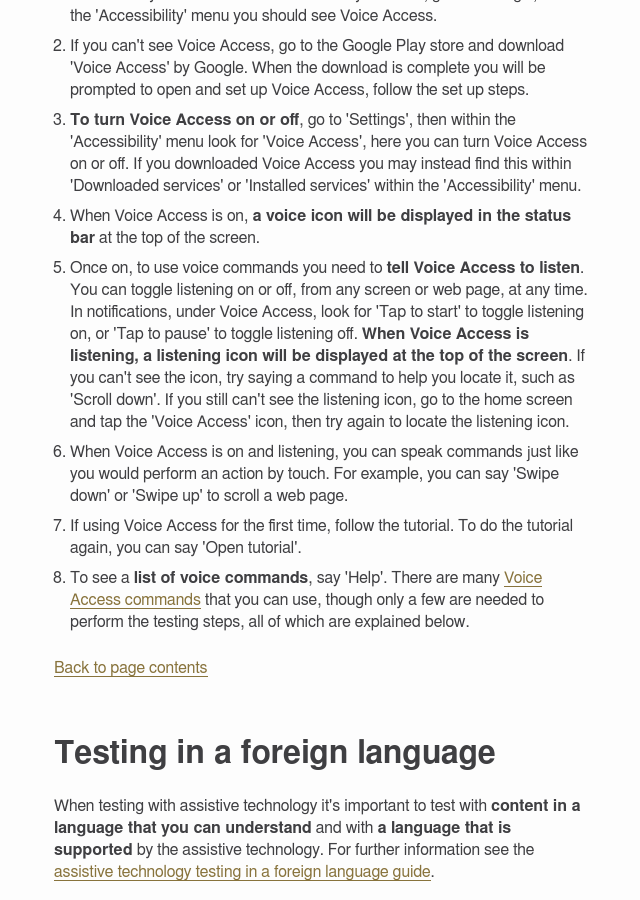
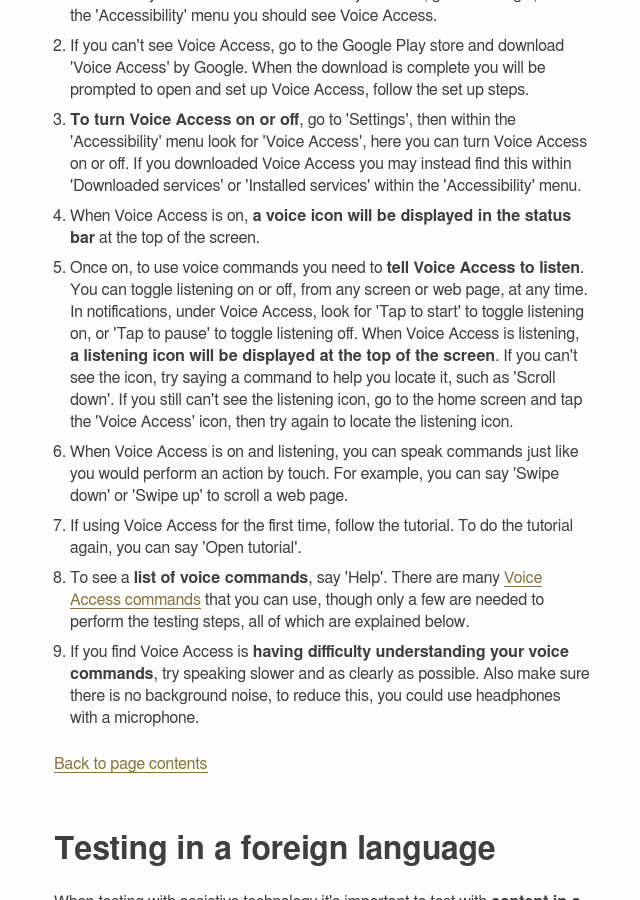
Before and after one commit to bbc/accessibility-news-and-you, a Jekyll site: the page assistive-technology/testing-steps/voice-access-android.html, which Jekyll copies as it is, in a window 1280 px wide and 900 px high, scrolled down 695 px. Shown: the whole window, without its empty margins (318-958 px from the left). Built offline with Jekyll 4.4.1, drawn with Linux system fonts in a browser that asks for light colours.

Commit message:
minor updates

```diff
--- a/assistive-technology/testing-steps/dragon-windows.html
+++ b/assistive-technology/testing-steps/dragon-windows.html
@@ -35,7 +35,7 @@
 
             <h2 id="how-to-turn-dragon-on-off" class="h2" tabindex="-1">How to turn Dragon on / off</h2>
 
-            <p>Dragon is <b>not installed on Windows devices by default</b>.</p>
+            <p>Dragon is not installed on Windows devices by default.</p>
 
             <ol class="body-copy-list ordered-list-steps" role="list">
                 <li role="listitem">To check if you have Dragon already installed on your device, <b>go to the taskbar and search for 'Dragon'</b>, you should see the Dragon app listed in the search results, here you can open Dragon.</li>
--- a/assistive-technology/testing-steps/voice-access-android.html
+++ b/assistive-technology/testing-steps/voice-access-android.html
@@ -46,13 +46,15 @@
 
                 <li role="listitem">When Voice Access is on, <b>a voice icon will be displayed in the status bar</b> at the top of the screen.</li>
 
-                <li role="listitem">Once on, to use voice commands you need to <b>tell Voice Access to listen</b>. You can toggle listening on or off, from any screen or web page, at any time. In notifications, under Voice Access, look for 'Tap to start' to toggle listening on, or 'Tap to pause' to toggle listening off. <b>When Voice Access is listening, a listening icon will be displayed at the top of the screen</b>. If you can't see the icon, try saying a command to help you locate it, such as 'Scroll down'. If you still can't see the listening icon, go to the home screen and tap the 'Voice Access' icon, then try again to locate the listening icon.</li>
+                <li role="listitem">Once on, to use voice commands you need to <b>tell Voice Access to listen</b>. You can toggle listening on or off, from any screen or web page, at any time. In notifications, under Voice Access, look for 'Tap to start' to toggle listening on, or 'Tap to pause' to toggle listening off. When Voice Access is listening, <b>a listening icon will be displayed at the top of the screen</b>. If you can't see the icon, try saying a command to help you locate it, such as 'Scroll down'. If you still can't see the listening icon, go to the home screen and tap the 'Voice Access' icon, then try again to locate the listening icon.</li>
 
                 <li role="listitem">When Voice Access is on and listening, you can speak commands just like you would perform an action by touch. For example, you can say 'Swipe down' or 'Swipe up' to scroll a web page.</li>
 
                 <li role="listitem">If using Voice Access for the first time, follow the tutorial. To do the tutorial again, you can say 'Open tutorial'.</li>
 
                 <li role="listitem">To see a <b>list of voice commands</b>, say 'Help'. There are many <a href="https://support.google.com/accessibility/android/answer/6151854?hl=en&ref_topic=6151842#zippy=">Voice Access commands</a> that you can use, though only a few are needed to perform the testing steps, all of which are explained below.</li>
+
+                <li role="listitem">If you find Voice Access is <b>having difficulty understanding your voice commands</b>, try speaking slower and as clearly as possible. Also make sure there is no background noise, to reduce this, you could use headphones with a microphone.</li>
             </ol>
 
             <a href="#page-contents" class="back-to">Back to page contents</a>
--- a/assistive-technology/testing-steps/voice-control-ios.html
+++ b/assistive-technology/testing-steps/voice-control-ios.html
@@ -141,6 +141,8 @@
                 <li role="listitem">If you are still unable to activate the element, say '<b>Show grid</b>', a numbered grid will now be displayed over the page. Locate the grid number where you would tap to activate the element, then say 'Tap' plus the grid number, for example 'Tap 3'. The central area of the grid square is used as the tap point, this needs to be over the element, if it is not, say the grid number, for example '3', you will then be presented with a smaller grid to select from. To hide the grid, say '<b>Hide grid</b></li>
 
                 <li role="listitem">Go through all actionable elements in the component including those within expandable or popup content, activating each element in turn, until you reach the end of the component you're testing.</li>
+
+                <li role="listitem">If you find Voice Control is <b>having difficulty understanding your voice commands</b>, try speaking slower and as clearly as possible. Also make sure there is no background noise, to reduce this, you could use headphones with a microphone.</li>
             </ol>
 
             <p>After activating a link, <b>to go back</b> to the component you're testing, say 'Tap back' or 'Go back'.</p>
```
